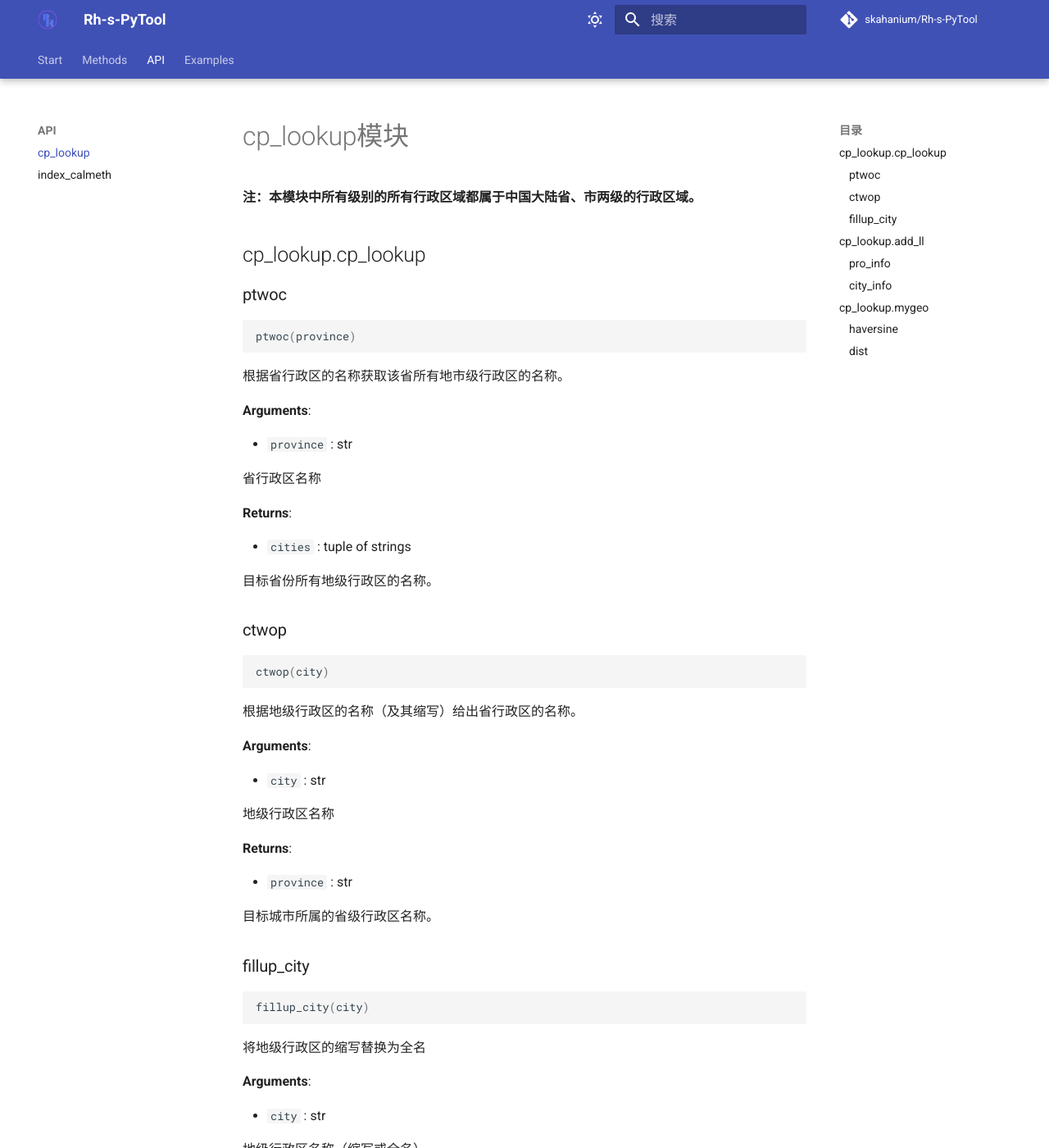
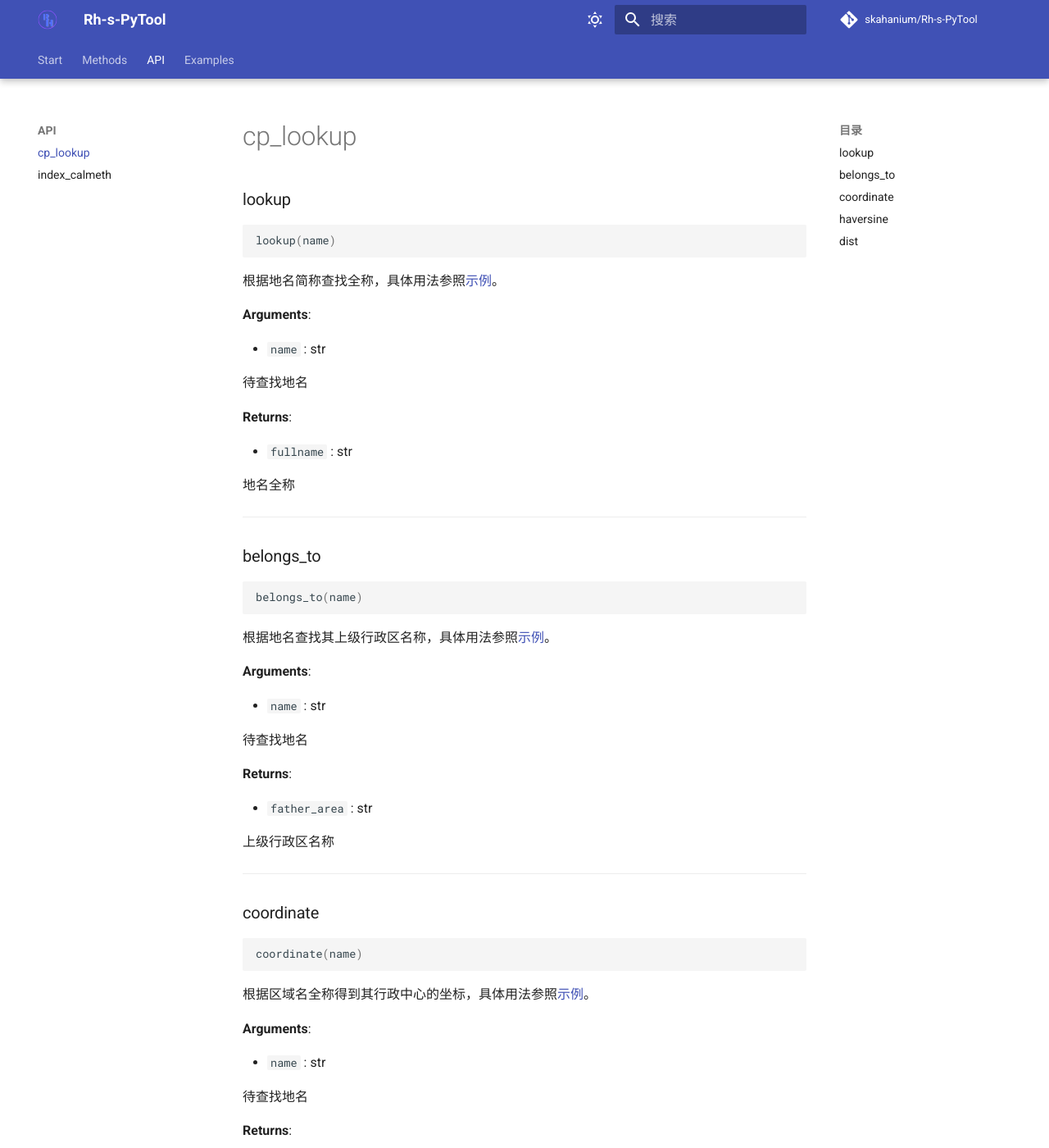
Before and after one commit to skahanium/Rh-s-PyTool, an MkDocs documentation site: the page built from docs/api/cp_lookup.md, in a window 1280 px wide and 1400 px high. Shown: the whole window at 82% size. Built offline with MkDocs 1.6.1 and Material for MkDocs 9.7.7, drawn with Linux system fonts in a browser that asks for light colours; comment, search, counter and statistics services are not loaded; the version menu is left out; some of the changed text lies outside the part shown.

Commit message:
1.cp_lookup模块彻底重构； 2.pdm升级； 3.增加测试； 4.文档修订。

````diff
--- a/docs/api/cp_lookup.md
+++ b/docs/api/cp_lookup.md
@@ -1,152 +1,103 @@
-# cp_lookup模块
-
-**注：本模块中所有级别的所有行政区域都属于中国大陆省、市两级的行政区域。**
-
-## cp_lookup.cp_lookup
-
-### ptwoc
+### lookup
 
 ```python
-ptwoc(province)
+lookup(name)
 ```
 
-根据省行政区的名称获取该省所有地市级行政区的名称。
+根据地名简称查找全称，具体用法参照[示例](../examples/cp_lookup.md#lookup)。
 
 **Arguments**:
 
-- `province` : str
+- `name` : str
 
-  省行政区名称
+  待查找地名
 
 **Returns**:
 
-- `cities` : tuple of strings
+- `fullname` : str
 
-  目标省份所有地级行政区的名称。
+  地名全称
 
-### ctwop
+---
+### belongs_to
 
 ```python
-ctwop(city)
+belongs_to(name)
 ```
-
-根据地级行政区的名称（及其缩写）给出省行政区的名称。
+根据地名查找其上级行政区名称，具体用法参照[示例](../examples/cp_lookup.md#belongs_to)。
 
 **Arguments**:
 
-- `city` : str
+- `name` : str
 
-  地级行政区名称
+  待查找地名
 
 **Returns**:
 
-- `province` : str
+- `father_area` : str
 
-  目标城市所属的省级行政区名称。
+  上级行政区名称
 
-### fillup_city
-
+---
+### coordinate
 ```python
-fillup_city(city)
+coordinate(name)
 ```
-
-将地级行政区的缩写替换为全名
+根据区域名全称得到其行政中心的坐标，具体用法参照[示例](../examples/cp_lookup.md#coordinate)。
 
 **Arguments**:
 
-- `city` : str
+- `name` : str
 
-  地级行政区名称（缩写或全名）
+  待查找地名
 
 **Returns**:
 
-- `city` : str
+- `coordinate` : tuple[float, float]
 
-  地级行政区的全名。
+  行政中心经纬度
 
-## cp_lookup.add_ll
-
-### pro_info
+---
+### haversine
 
 ```python
-pro_info(province)
+haversine(lat1, lon1, lat2, lon2)
 ```
 
-根据省行政区名称获得纬度和经度。
+使用两个区域的经度和纬度计算二者间球面距离，具体用法参照[示例](../examples/cp_lookup.md#haversine)。
 
 **Arguments**:
 
-- `province` : str
+- `lat1` : float
 
-  省行政区名称
-
-**Returns**:
-
-- `coordinate` : tuple of floats
-
-  目标省份行政中心的经纬度
-
-### city_info
-
-```python
-city_info(city)
-```
-
-根据市辖区名称获得纬度和经度。
-
-**Arguments**:
-
-+ `city` : str
-
-  城市名
-
-**Returns**:
-
-- `coordinate` : tuple of floats
-
-  目标城市行政中心的经纬度
-
-## cp_lookup.mygeo
-
-### haversine
-
-```python
-haversine(lon1, lat1, lon2, lat2)
-```
-
-使用两个区域的经度和纬度计算二者间球面距离。
-
-**Arguments**:
+  区域1纬度
 
 - `lon1` : float
 
   区域1经度
 
-- `lat1` : float
+- `lat2` : float
 
-  区域1纬度
+  区域2纬度
 
 - `lon2` : float
 
   区域2经度
 
-- `lat2` : float
-
-  区域2纬度
-
 **Returns**:
 
 - `distance` : float
 
-  返回两地之间的球面距离，单位：km
+  两地之间的球面距离，单位：km
 
+---
 ### dist
 
 ```python
 dist(city1, city2)
 ```
 
-使用两个城市的名称计算二者间的球面距离。
+使用两个城市的名称计算二者间的球面距离，具体用法参照[示例](../examples/cp_lookup.md#dist)
 
 **Arguments**:
 
@@ -162,59 +113,4 @@ dist(city1, city2)
 
 - `distance` : float
 
-  返回两地之间的球面距离，单位：km
-
-
-```python
-dist(city, lon, lat)
-```
-
-使用一个地区的城市名称和另一个地区的经度和纬度计算二者间球面距离。
-
-**Arguments**:
-
-- `city` : str
-
-  城市1
-
-- `lon` : float
-
-  区域2的经度
-
-- `lat` : float
-
-  区域2的维度
-
-**Returns**:
-
-- `distance` : float
-
-  返回两地之间的球面距离，单位：km
-
-
-```python
-dist(lon, lat, city)
-```
-
-使用一个地区的经度和纬度和另一个地区的城市名称计算二者间球面距离。
-
-**Arguments**:
-
-
-- `lon` : float
-
-  区域1的经度
-
-- `lat` : float
-
-  区域1的维度
-
-- `city` : str
-
-  城市2
-
-**Returns**:
-
-- `distance` : float
-
-  返回两地之间的球面距离，单位：km
+  两地之间的球面距离，单位：km
--- a/docs/examples/cp_lookup.md
+++ b/docs/examples/cp_lookup.md
@@ -1,109 +1,79 @@
-# cp_lookup模块
+区域名处理模块，可根据区域名进行地名补全、查找上级行政区地名、查找行政中心坐标等操作，也可以根据两地区域名计算二者之间的球面距离。
 
-## cp_lookup.cp_lookup
-
-cp_lookup.cp_lookup是一个与地市级、省级行政区名称相关的模块，可以用于处理一些与这两级行政区名称相关的信息。
+**注：本模块中所有行政区域都属于中国省、市、区县三级行政划分之一。**
 
 从模块中导入函数：
 
 ```python
->>>from cp_lookup.cp_lookup import ptwoc, ctwop, fillup_city
+>>>from cp_lookup import lookup, belongs_to, coordinate, haversine, dist
 ```
 
-### ptwoc
+### lookup
 
-已知省名，得到其下辖所有地市级行政区：
+已知某个区域名简称，获取其全称，接口说明参照[api](../api/cp_lookup.md#lookup)。
 
 ```python
->>>print(ptwoc("四川省"))
+>>>print(lookup("凉山"))
 
-('成都市', '自贡市', '攀枝花市', '泸州市', '德阳市', '绵阳市', '广元市', '遂宁市', '内江市', '乐山市', '南充市', '宜宾市', '广安市', '达州市', '资阳市', '眉山市', '巴中市', '雅安市', '阿坝藏族羌族自治州', '甘孜藏族自治州', '凉山彝族自治州')
+'凉山彝族自治州'
 ```
 
-### ctwop
-
-已知市名，得到其所属省份的名称：
+如果区域名简称存在重复，比如承德市和承德县、铁岭市和铁岭县，以及海南省、海南区、海南藏族自治州，直接查询“承德”、“铁岭”或“海南”会报错。
 
 ```python
->>>print(ctwop("成都市"))
+>>>print(lookup("海南"))
+
+地名重复或有误！
+AttributeError: 'Addr' object has no attribute 'addr'
+```
+
+对于非省一级的行政区，可以在前面加上上级行政区的全称或简称以进行区分。
+```python
+>>>print(lookup("青海海南"))
+
+'海南藏族自治州'
+```
+
+---
+### belongs_to
+
+已知区域名，得到其所上级的名称，接口说明参照[api](../api/cp_lookup.md#belongs_to)。
+
+```python
+>>>print(belongs_to("成都市"))
 
 四川省
 ```
 
-### fillup_city
+---
+### coordinate
 
-已知地级行政区简称，将其补充为全称：
+已知区域名，得到其行政中心的坐标，接口说明参照[api](../api/cp_lookup.md#coordinate)。
 
 ```python
->>>print(fillup_city("绵阳"))
+>>>print(coordinate("绵阳"))
 
-绵阳市
+(31.467459, 104.679004)
 ```
 
-## cp_lookup.add_ll
+---
+### haversine
 
-cp_lookup.add_ll是一个与地市级、省级行政区地理位置相关的模块，可以查询此两级行政区域行政中心坐标的信息。
-
-从模块中导入函数：
+半正矢函数，利用两个地点的经纬度计算球面距离，接口说明参照[api](../api/cp_lookup.md#haversine)。
 
 ```python
->>>from cp_lookup.add_ll import pro_info, city_info
+>>>print(haversine(118.355160, 28.553910, 102.199890, 20.044220))
+
+1821.5130815647258
 ```
 
-### pro_info
-
-查询省级行政区行政中心坐标：
-
-```python
->>>print(pro_info("河南省"))
-
-(113.75322, 34.76571)
-```
-
-### city_info
-
-查询地级行政区行政中心坐标：
-
-```python
->>>print(city_info("杭州市"))
-
-(120.15515, 30.27415)
-```
-
-## cp_lookup.mygeo
-
-cp_loolup.mygeo是一个计算球面距离的模块，可以用于计算不同区域之间的远近。
-
-从模块中导入函数：
-
-```python
->>>from cp_lookup.mygeo import haversine, dist
-```
-
-### haversine
-
-半正矢函数，利用两个地点的经纬度计算球面距离。
-
-```python
->>>print(haversine(112.355160, 28.553910, 110.199890, 20.044220))
-
-971.0438178627454
-```
-
+---
 ### dist
 
-利用区域名或地区经纬度计算两地间的球面距离。（区域名必须属于地级或省级的行政区域）
+利用区域名或地区经纬度计算两地间的球面距离，接口说明参照[api](../api/cp_lookup.md#dist)。
 
 ```python
 >>>print(dist("益阳市", "海口市"))
 
-971.0438178627454
-
->>>print(dist("益阳市", 110.199890, 20.044220))
-
-971.0438178627454
-
->>>print(dist(110.199890, 20.044220, "益阳市"))
-
-971.0438178627454
+971.1062161818321
 ```
--- a/mkdocs.yml
+++ b/mkdocs.yml
@@ -37,11 +37,13 @@ theme:
   palette:
     - media: "(prefers-color-scheme: light)"
       scheme: default
+      primary: indigo
       toggle:
         icon: material/weather-sunny
         name: Switch to dark mode
     - media: "(prefers-color-scheme: dark)"
       scheme: slate
+      primary: indigo
       toggle:
         icon: material/weather-night
         name: Switch to light mode
@@ -49,13 +51,6 @@ theme:
 plugins:
   - search:
       separator: '[\\s\\u200b\\-]'
-
-extra:
-  version:
-    provider: mike
-  analytics:
-    provider: google
-    property: G-XXXXXXXXXX
 
 markdown_extensions:
   - pymdownx.highlight:
@@ -73,6 +68,14 @@ markdown_extensions:
   - pymdownx.details
   - footnotes
   - abbr
+  - toc:
+      permalink: true
+      title: 目录
+
+extra:
+  analytics:
+    provider: google
+    property: G-XXXXXXXXXX
 
 extra_javascript:
   - javascripts/mathjax.js
--- a/src/cp_lookup/__init__.py
+++ b/src/cp_lookup/__init__.py
@@ -1 +1 @@
-from .main import Addr_info, fillup, lookup, dist
+from .main import Addr, belongs_to, lookup, dist, coordinate, haversine
````
Also changed, not shown: docs/api/index_calmeth.md (+21 -27 lines), docs/examples/index_calmeth.md (+23 -12 lines), pyproject.toml (+15 -20 lines), 7 other files.
